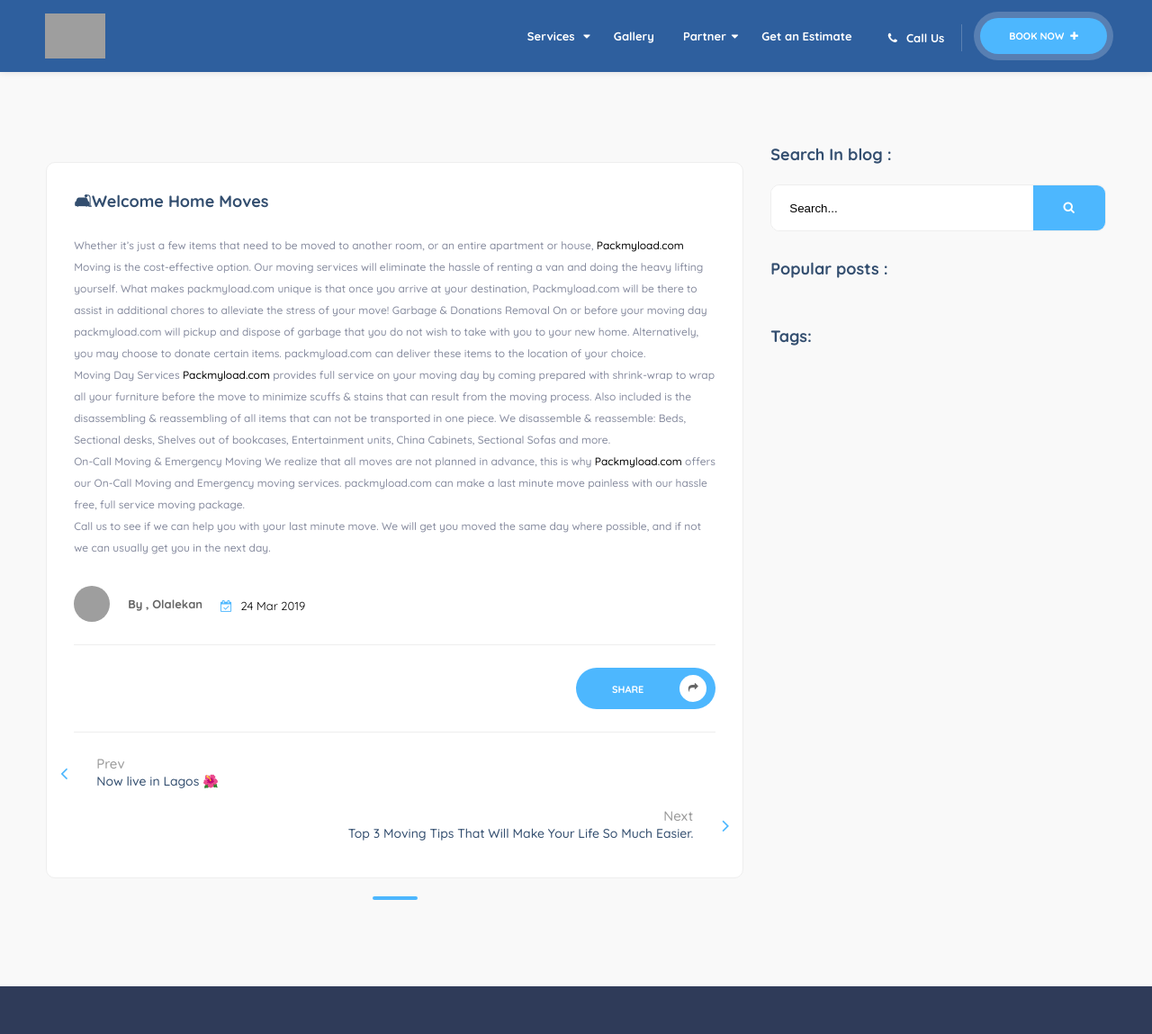
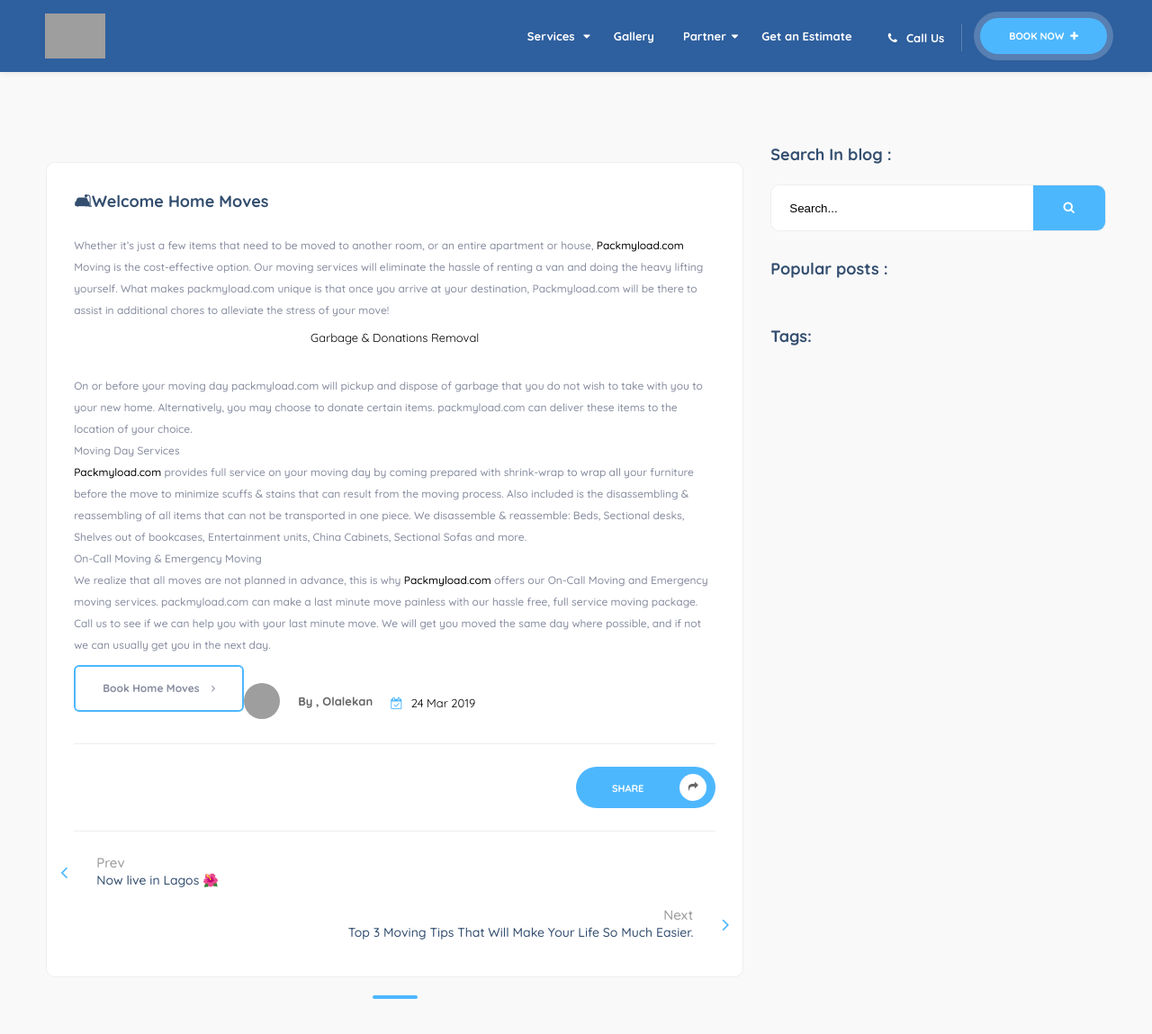
Before and after one commit to movingblog/Final, a Jekyll site: the page built from _posts/2019-03-24-🛋Welcome-Home-Moves.md, in a window 1280 px wide and 1206 px high. Shown: the top 1149 px of the window at 90% size. Built offline with Jekyll 4.4.1, drawn with Linux system fonts in a browser that asks for light colours; grey boxes are pictures that could not be loaded.

Commit message:
Update 2019-03-24-🛋Welcome-Home-Moves.md

```diff
--- a/_posts/2019-03-24-🛋Welcome-Home-Moves.md
+++ b/_posts/2019-03-24-🛋Welcome-Home-Moves.md
@@ -9,14 +9,23 @@
 ---
 
 Whether it’s just a few items that need to be moved to another room, or an entire apartment or house, <a href="https://www.packmyload.com/">Packmyload.com</a>  Moving is the cost-effective option. Our moving services will eliminate the hassle of renting a van and doing the heavy lifting yourself. What makes packmyload.com unique is that once you arrive at your destination, Packmyload.com will be there to assist in additional chores to alleviate the stress of your move!
-<strong>Garbage & Donations Removal</strong>
+<br/>
+<h3>Garbage & Donations Removal</h3>
+
+<br/>
+
+
 On or before your moving day packmyload.com will pickup and dispose of garbage that you do not wish to take with you to your new home. Alternatively, you may choose to donate certain items. packmyload.com can deliver these items to the location of your choice.
 <br/>
 <strong>Moving Day Services</strong>
+<br/>
 <a href="https://www.packmyload.com/">Packmyload.com</a> provides full service on your moving day by coming prepared with shrink-wrap to wrap all your furniture before the move to minimize scuffs & stains that can result from the moving process. Also included is the disassembling & reassembling of all items that can not be transported in one piece.
 We disassemble & reassemble: Beds, Sectional desks, Shelves out of bookcases, Entertainment units, China Cabinets, Sectional Sofas and more.
 <br/>
 <strong>On-Call Moving & Emergency Moving</strong>
+<br/>
 We realize that all moves are not planned in advance, this is why <a href="https://www.packmyload.com/">Packmyload.com</a>  offers our On-Call Moving and Emergency moving services. packmyload.com can make a last minute move painless with our hassle free, full service moving package.
 <br/>
 Call us to see if we can help you with your last minute move. We will get you moved the same day where possible, and if not we can usually get you in the next day.
+<br/>
+<a href="https://www.packmyload.com/" class="btn transparent-btn float-btn">Book Home Moves <i class="fa fa-angle-right"></i></a>
```
